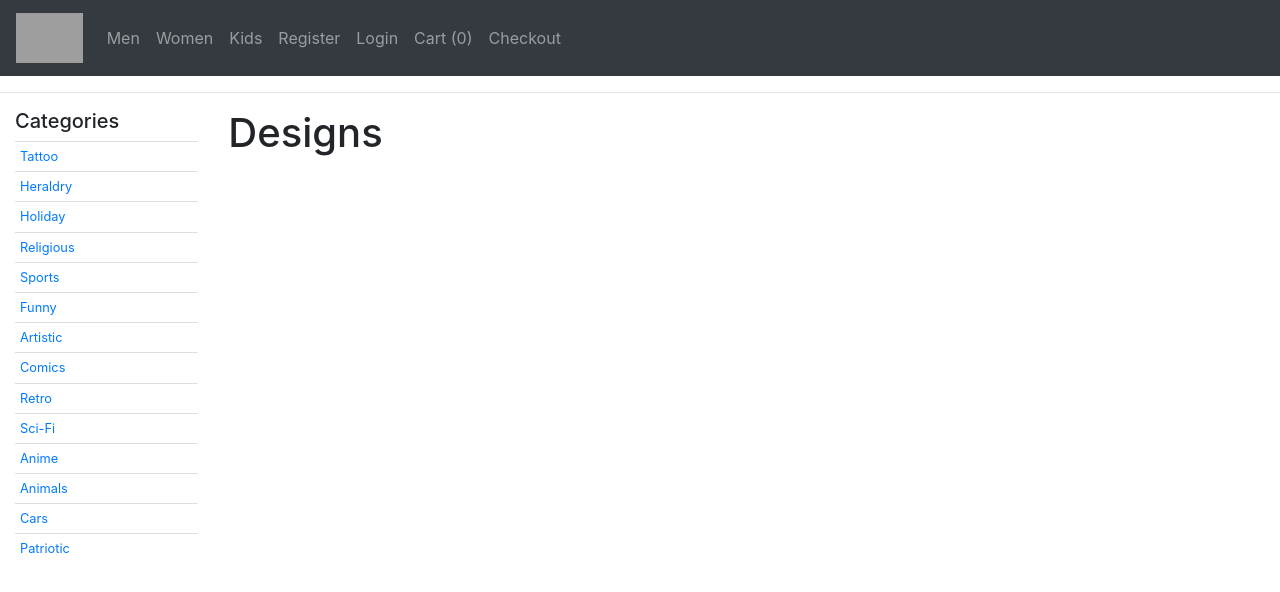
After one commit to timcoville/shirtatlas, a Django app: page /test in a window 1280 px wide. The commit adds this page. Shown: the top 592 px of the page. Run offline with Django 3.2, Linux system fonts and the light colour scheme; parts of the project's set-up code (start-up, migrations or seed data) failed here and were passed over; some libraries are stand-ins or nearby versions; grey boxes are pictures that could not be loaded.

Commit message:
moved AWS creds to env variables - edited models and form for new design

```diff
--- /dev/null
+++ b/apps/market/templates/market/designs.html
@@ -0,0 +1,120 @@
+{% load static %}<!DOCTYPE html>
+<html lang="en">
+<head>
+    <meta charset="UTF-8">
+    <meta name="viewport" content="width=device-width, initial-scale=1.0">
+    <meta http-equiv="X-UA-Compatible" content="ie=edge">
+    <!-- bootstrap -->
+    <link rel="stylesheet" href="https://stackpath.bootstrapcdn.com/bootstrap/4.1.2/css/bootstrap.min.css" integrity="sha384-Smlep5jCw/wG7hdkwQ/Z5nLIefveQRIY9nfy6xoR1uRYBtpZgI6339F5dgvm/e9B" crossorigin="anonymous">
+    <title>ShirtAtlas</title>
+
+    <style>
+    .black-opacity{
+        background-color:rgba(0, 0, 0, 0.4);
+    }
+    .black-opacity:hover{
+        background-color:rgba(0, 0, 0, 0.5);
+    }
+
+    #cat-list li {
+        padding: 5px;
+        font-size:.8em;
+    }
+    </style>
+</head>
+<body>
+
+        <nav class="navbar navbar-expand-sm navbar-dark bg-dark">
+            <a class="navbar-brand" href="#"> <img src="{% static 'ShirtAtlas.gif' %}" height="50" alt=""></a>
+            <button class="navbar-toggler" type="button" data-toggle="collapse" data-target="#navbarNav" aria-controls="navbarNav" aria-expanded="false" aria-label="Toggle navigation">
+                    <span class="navbar-toggler-icon"></span>
+            </button>
+            <div class="collapse navbar-collapse" id="navbarNav">
+                    <ul class="navbar-nav">
+
+                    <li class="nav-item">
+                        <a class="nav-link" href="/">Men</a>
+                    </li>
+                    <li class="nav-item">
+                        <a class="nav-link" href="/">Women</a>
+                    </li>
+                    <li class="nav-item">
+                        <a class="nav-link" href="/">Kids</a>
+                    </li>
+
+                    {% if 'user_id' in request.session %}
+                    <li class="nav-item dropdown">
+                            <a class="nav-link dropdown-toggle" href="#" id="navbarDropdown" role="button" data-toggle="dropdown" aria-haspopup="true" aria-expanded="false">
+                                My Account
+                            </a>
+                            <div class="dropdown-menu" aria-labelledby="navbarDropdown">
+                                {% if 'designer' in request.session %}<a class="dropdown-item" href="/newdesign">Add Design</a>{% endif%}
+                                <a class="dropdown-item" href="/editprofile">Edit Account</a>
+                                <a class="dropdown-item" href="">View Orders</a>
+                                <div class="dropdown-divider"></div>
+                                <a class="dropdown-item" href="/logout">Logout</a>
+                            </div>
+                    </li>
+                    {% else %}
+                    <li class="nav-item">
+                            <a class="nav-link" href="/register">Register</a>
+                    </li>
+                    <li class="nav-item">
+                        <a class="nav-link" href="/login">Login</a>
+                    </li>
+                    {% endif %}
+                    <li class="nav-item">
+                        <a class="nav-link" href="/">Cart (0)</a>
+                    </li>
+                    <li class="nav-item">
+                        <a class="nav-link" href="/">Checkout</a>
+                    </li>
+
+                    </ul>
+            </div>
+        </nav>
+        <hr>
+    <div class="container-fluid">
+       <div class="row">
+            <div class="col-md-10 order-md-2">
+                    <h1>Designs</h1>
+
+                </div>
+           <div class="col-md-2">
+               <h5>Categories</h5>
+                <ul class="list-group list-group-flush" id="cat-list">
+                    <li class="list-group-item list-group-item-action"><a href="/tattoo">Tattoo</a></li>
+                    <li class="list-group-item list-group-item-action"><a href="/heraldy">Heraldry</a></li>
+                    <li class="list-group-item list-group-item-action"><a href="/holidays">Holiday</a></li>
+                    <li class="list-group-item list-group-item-action"><a href="/religious">Religious</a></li>
+                    <li class="list-group-item list-group-item-action"><a href="/sports">Sports</a></li>
+                    <li class="list-group-item list-group-item-action"><a href="/funny">Funny</a></li>
+                    <li class="list-group-item list-group-item-action"><a href="/artistic">Artistic</a></li>
+                    <li class="list-group-item list-group-item-action"><a href="/comics">Comics</a></li>
+                    <li class="list-group-item list-group-item-action"><a href="/retro">Retro</a></li>
+                    <li class="list-group-item list-group-item-action"><a href="/sci-fi">Sci-Fi</a></li>
+                    <li class="list-group-item list-group-item-action"><a href="/anime">Anime</a></li>
+                    <li class="list-group-item list-group-item-action"><a href="/animals">Animals</a></li>
+                    <li class="list-group-item list-group-item-action"><a href="/cars">Cars</a></li>
+                    <li class="list-group-item list-group-item-action"><a href="/cars">Patriotic</a></li>
+                </ul>
+
+
+           </div>
+
+       </div>
+
+    </div>
+
+
+
+
+
+
+
+    <!-- bootstrap -->
+    <script src="https://code.jquery.com/jquery-3.3.1.slim.min.js" integrity="sha384-q8i/X+965DzO0rT7abK41JStQIAqVgRVzpbzo5smXKp4YfRvH+8abtTE1Pi6jizo" crossorigin="anonymous"></script>
+    <script src="https://cdnjs.cloudflare.com/ajax/libs/popper.js/1.14.3/umd/popper.min.js" integrity="sha384-ZMP7rVo3mIykV+2+9J3UJ46jBk0WLaUAdn689aCwoqbBJiSnjAK/l8WvCWPIPm49" crossorigin="anonymous"></script>
+    <script src="https://stackpath.bootstrapcdn.com/bootstrap/4.1.2/js/bootstrap.min.js" integrity="sha384-o+RDsa0aLu++PJvFqy8fFScvbHFLtbvScb8AjopnFD+iEQ7wo/CG0xlczd+2O/em" crossorigin="anonymous"></script>
+</body>
+</html>
--- a/apps/market/urls.py
+++ b/apps/market/urls.py
@@ -8,5 +8,6 @@ urlpatterns = [
     url(r'^logout$', views.logout),
     url(r'^editprofile$', views.editprofile),
     url(r'^editpassword$', views.editpassword),
-    url(r'^newdesign$', views.newdesign)
+    url(r'^newdesign$', views.newdesign),
+    url(r'^test$', views.test)
 ]
--- a/apps/market/views.py
+++ b/apps/market/views.py
@@ -2,8 +2,14 @@ from django.shortcuts import render, HttpResponse, redirect
 from django.contrib import messages
 from models import *
 
+
 def index(request):
+    query = request.GET.get('name')
+    print(query)
     return render(request, "market/index.html")
+
+def test(request):
+    return render(request, "market/designs.html")
 
 def register(request):
     if request.method != 'POST':
@@ -70,7 +76,11 @@ def newdesign(request):
     if request.method != 'POST':
         return render(request, "market/newdesign.html")
     print(request.POST)
-    print (request.POST['design_file'])
+    result = Design.objects.upload_design(request.POST, request.FILES)
+    if 'errors' in result:
+        for error in result['errors']:
+            messages.error(request, error)
+        return redirect('/newdesign')
     return redirect('/newdesign')
 
 def logout(request):
--- a/atlas/settings.py
+++ b/atlas/settings.py
@@ -124,8 +124,8 @@ USE_TZ = True
 # https://docs.djangoproject.com/en/1.10/howto/static-files/
 
 
-AWS_ACCESS_KEY_ID = 'AKIAIFPUNVIOQ7EUDNYA'
-AWS_SECRET_ACCESS_KEY = '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'
+AWS_ACCESS_KEY_ID = os.environ.get('AWS_ACCESS_KEY_ID')
+AWS_SECRET_ACCESS_KEY = os.environ.get('AWS_SECRET_ACCESS_KEY')
 AWS_STORAGE_BUCKET_NAME = 'shirtatlas-static'
 AWS_S3_CUSTOM_DOMAIN = '%s.s3.amazonaws.com' % AWS_STORAGE_BUCKET_NAME
 AWS_S3_OBJECT_PARAMETERS = {
@@ -138,3 +138,5 @@ STATICFILES_DIRS = [
 ]
 STATIC_URL = 'https://%s/%s/' % (AWS_S3_CUSTOM_DOMAIN, AWS_LOCATION)
 STATICFILES_STORAGE = 'storages.backends.s3boto3.S3Boto3Storage'
+
+DEFAULT_FILE_STORAGE = 'storages.backends.s3boto3.S3Boto3Storage'
--- /dev/null
+++ b/atlas/storage_backends.py
@@ -0,0 +1,6 @@
+
+from storage_backends.s3boto3 import S3Boto3Storage
+
+class MediaStorage(S3Boto3Storage):
+    location = 'media'
+    file_overwrite = False
```
Also changed, not shown: apps/market/models.py (+25 -21 lines), apps/market/templates/market/newdesign.html (+38 -8 lines), apps/market/templates/market/test.html (added, +16 -0 lines), apps/market/migrations/0004_auto_20180801_2155.py (added), 5 other files.
